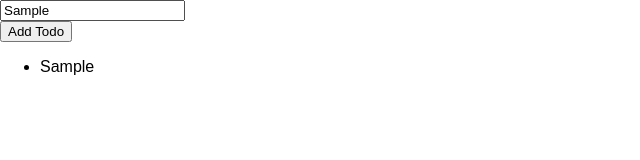
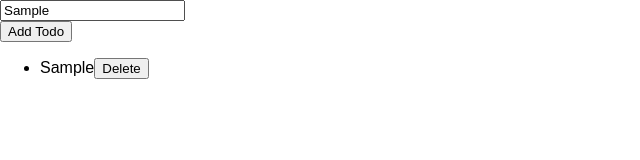
Before and after one commit to ramchaik/x-react-ts, a React (Create React App) app: page / in a window 1280 px wide. Both pictures are taken after typing "Sample" into the empty fields and a click on the button "Add Todo". Shown: the top 160 px of the page, without its empty margins (0-640 px from the left). Built offline with nearby package versions, Linux system fonts and the light colour scheme.

Commit message:
feat(todos): add delete todo

```diff
--- a/src/App.tsx
+++ b/src/App.tsx
@@ -16,10 +16,14 @@
     ]);
   };
 
+  const todoDeleteHandler = (id: string) => {
+    setTodos((prevTodos) => prevTodos.filter((todo) => todo.id !== id));
+  };
+
   return (
     <div className="App">
       <NewTodo onAddTodo={todoAddHandler} />
-      <TodoList items={todos} />
+      <TodoList items={todos} onDeleteTodo={todoDeleteHandler} />
     </div>
   );
 };
--- a/src/components/TodoList.tsx
+++ b/src/components/TodoList.tsx
@@ -2,13 +2,19 @@
 
 interface TodoListProps {
   items: { id: string; text: string }[];
+  onDeleteTodo: (id: string) => void;
 }
 
 const TodoList: React.FC<TodoListProps> = (props) => {
   return (
     <ul>
       {props.items.map((todo) => (
-        <li key={todo.id}>{todo.text}</li>
+        <li key={todo.id}>
+          <span>{todo.text}</span>
+          <button onClick={props.onDeleteTodo.bind(null, todo.id)}>
+            Delete
+          </button>
+        </li>
       ))}
     </ul>
   );
```
